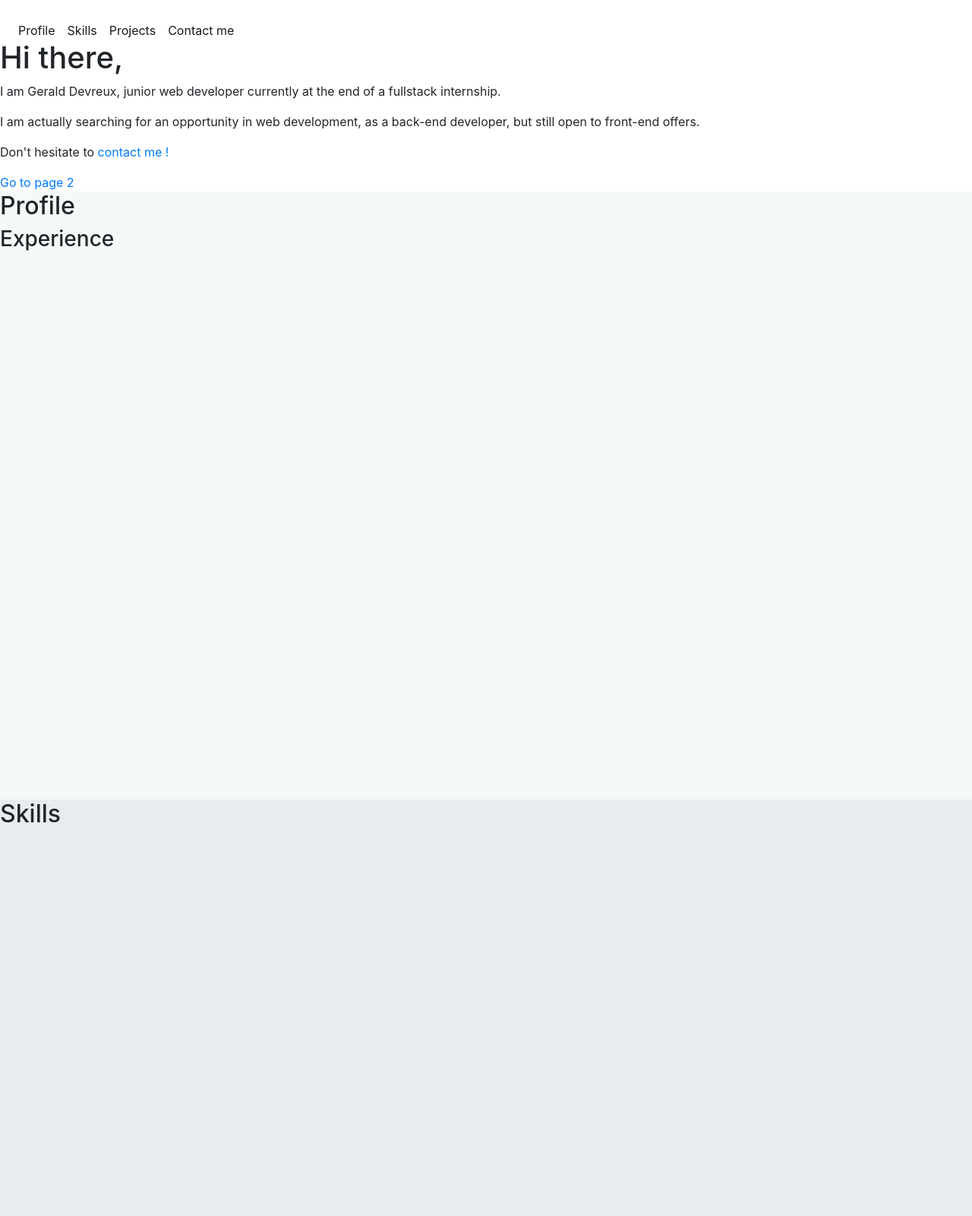
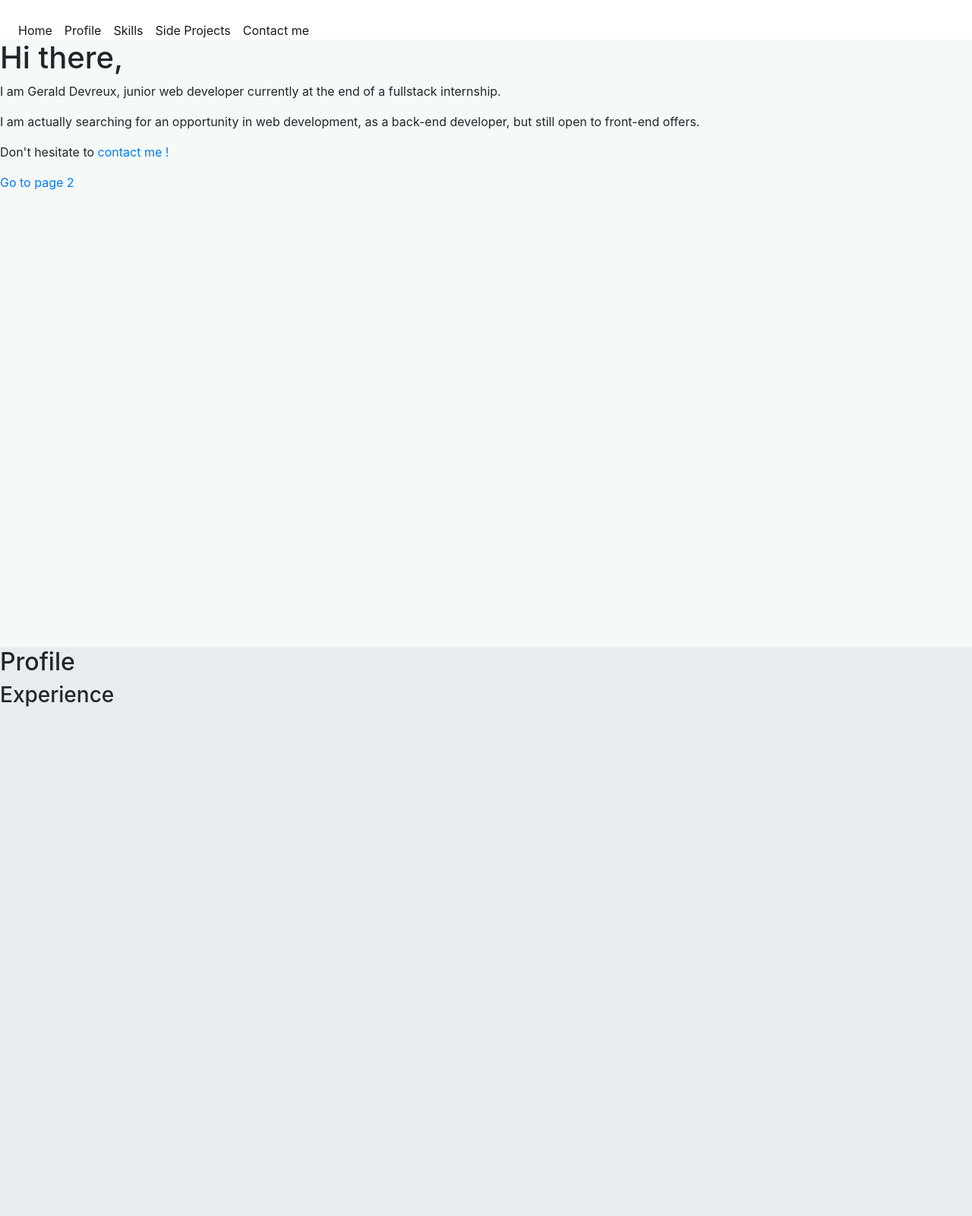
Before and after one commit to Gedev/portfolio, a Gatsby site: page / in a window 1280 px wide. Shown: the top 1600 px of the page at 76% size. Built offline with nearby package versions, Linux system fonts and the light colour scheme; Gatsby itself is replaced by a stand-in of ours.

Commit message:
add home link, presentation & side-projects section

```diff
--- a/src/components/body/contact.js
+++ b/src/components/body/contact.js
@@ -2,8 +2,8 @@ import React from "react"
 import { Link } from "gatsby"
 import { Form, FormLabel } from "react-bootstrap"
 const Contact = () => (
-    <section id="contact">
-      <h2>Hi from the second page</h2>
+    <section id="contact" className="blockA">
+      <h2>Contact</h2>
       <Form method="post" action="#">
         <FormLabel>
           Name
@@ -22,7 +22,7 @@ const Contact = () => (
           <textarea name="message" id="message" rows="5" />
         </FormLabel>
       </Form>
-        <Link to="/">Go back to the homepage</Link>
+        <Link to="/">Go Up 🔼</Link>
     </section>
 )
 
--- /dev/null
+++ b/src/components/body/presentation.js
@@ -0,0 +1,21 @@
+import React from "react";
+import { Link } from "gatsby";
+
+const Presentation = () => (
+  <section  id="presentation" className="blockA">
+    <div>
+        <h1>Hi there,</h1>
+
+        <p>I am Gerald Devreux, junior web developer currently at the end of a fullstack internship.</p>
+
+        <p>I am actually searching for an opportunity in web development, as a back-end developer, but still open to
+          front-end offers.</p>
+        <p>Don't hesitate to <Link to="/#contact">contact me !</Link></p>
+
+      <Link to="/page-2/">Go to page 2</Link>
+
+    </div>
+  </section>
+)
+
+export default Presentation
--- a/src/components/body/profile.js
+++ b/src/components/body/profile.js
@@ -1,7 +1,7 @@
 import React from "react";
 
 const Profile = () => (
-    <section>
+    <section className="blockB">
         <div id="profile">
             <h2>Profile</h2>
             <h3>Experience</h3>
--- /dev/null
+++ b/src/components/body/side-projects.js
@@ -0,0 +1,11 @@
+import React from "react";
+
+const SideProjects = () => (
+  <section id="side-projects" className="blockB">
+    <div>
+      <h2>Side Projects</h2>
+    </div>
+  </section>
+)
+
+export default SideProjects
--- a/src/components/body/skills.js
+++ b/src/components/body/skills.js
@@ -1,8 +1,8 @@
 import React from "react";
 
 const Skills = () => (
-    <section>
-        <div id="skills">
+    <section id="skills" className="blockA">
+        <div>
             <h2>Skills</h2>
         </div>
     </section>
--- a/src/components/header.js
+++ b/src/components/header.js
@@ -15,6 +15,11 @@ const Header = ({ siteTitle }) => (
       <NavbarCollapse id="navbarResponsive">
         <Nav as="ul">
           <NavItem as="li">
+            <Link to="/#home" className="nav-link" activeClassName="active">
+              Home
+            </Link>
+          </NavItem>
+          <NavItem as="li">
             <Link to="/#profile" className="nav-link" activeClassName="active">
             Profile
             </Link>
@@ -25,8 +30,8 @@ const Header = ({ siteTitle }) => (
             </Link>
           </NavItem>
           <NavItem as="li">
-            <Link to="/#projects" className="nav-link" activeClassName="active">
-              Projects
+            <Link to="/#side-projects" className="nav-link" activeClassName="active">
+              Side Projects
             </Link>
           </NavItem>
           <NavItem as="li">
--- a/src/components/styles.css
+++ b/src/components/styles.css
@@ -12,20 +12,31 @@ html {
     height: 10%;
 }
 
-section #profile {
-    height: 100vh;
-    width: 100vw;
+.blockA {
     background-color: #f5faf9;
 }
 
-section #skills {
-    height: 100vh;
-    width: 100vw;
+.blockB {
     background-color: #e9ecef;
 }
 
-section #contact {
+section {
     height: 100vh;
     width: 100vw;
-    background-color: #f5faf9;
 }
+
+section #presentation {
+
+}
+
+section #profile {
+
+}
+
+section #skills {
+
+}
+
+section #contact {
+
+}
--- a/src/pages/index.js
+++ b/src/pages/index.js
@@ -1,30 +1,28 @@
 import React from "react"
-import {Link} from "gatsby"
 
 import Image from "../components/image"
 import SEO from "../components/seo"
 import Skills from "../components/body/skills"
 import Profile from "../components/body/profile"
 import Contact from "../components/body/contact"
+import Presentation from "../components/body/presentation";
 
 import "bootstrap/dist/css/bootstrap.min.css"
 import "../components/styles.css";
 import Header from "../components/header";
+import SideProjects from "../components/body/side-projects";
 
 
 const IndexPage = () => (
     <>
       <Header />
         <SEO title="Home"/>
-        <h1>Hi there,</h1>
-        <p>I am Gerald Devreux, junior web developer currently at the end of a fullstack internship.</p>
-        <p>I am actually searching for an opportunity in web development, as a back-end developer, but still open to
-            front-end offers.</p>
-        <p>Don't hesitate to <Link to="/#contact">contact me !</Link></p>
-        <Link to="/page-2/">Go to page 2</Link>
+        <Presentation />
         <Profile />
         <Skills />
+        <SideProjects />
         <Contact />
+
     </>
 
 )
```
